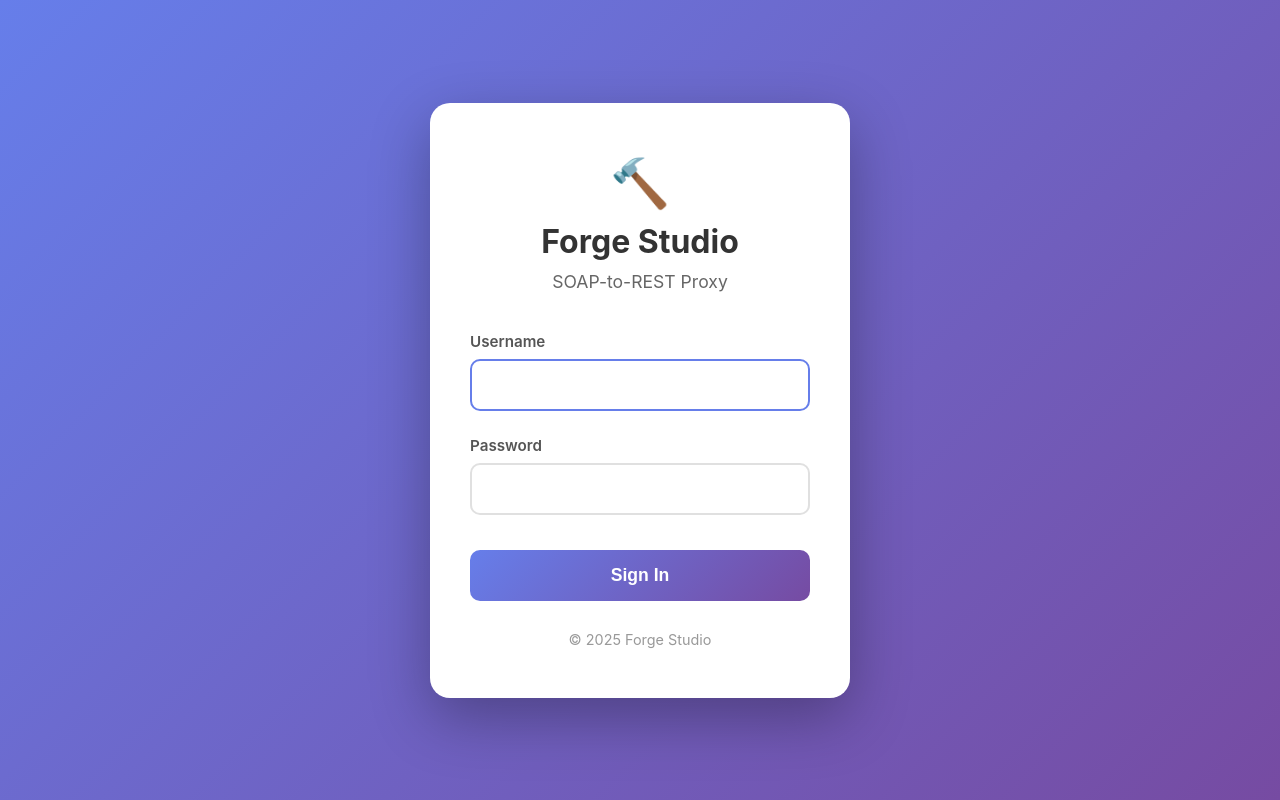
After one commit to venubhamidi/rest-soap-proxy, a Flask app: page /login in a window 1280 px wide. The commit adds this page. Run offline with Flask 3, Linux system fonts and the light colour scheme.

Commit message:
Add authentication with login page and rebrand to Forge Studio

```diff
--- a/app.py
+++ b/app.py
@@ -1,8 +1,9 @@
 """
-SOAP-to-REST Proxy Service
+Forge Studio - SOAP-to-REST Proxy Service
 Main Flask application
 """
 from flask import Flask, request, jsonify, render_template, send_file, session
+from functools import wraps
 import json
 import yaml
 import tempfile
@@ -53,7 +54,59 @@ def get_gateway_token():
     return session.get('gateway_token') or Config.GATEWAY_TOKEN
 
 
+def require_auth(f):
+    """Decorator to require authentication for routes"""
+    @wraps(f)
+    def decorated_function(*args, **kwargs):
+        # Check if API key is configured
+        if Config.API_KEY:
+            api_key = request.headers.get('X-API-Key')
+            if api_key != Config.API_KEY:
+                return jsonify({'error': 'Unauthorized. Invalid or missing API key.'}), 401
+
+        # Check if user is logged in (for web UI)
+        if not session.get('authenticated'):
+            # For API calls, return JSON error
+            if request.path.startswith('/api/') or request.path.startswith('/soap/'):
+                return jsonify({'error': 'Unauthorized. Please authenticate.'}), 401
+            # For web UI, redirect to login
+            return render_template('login.html')
+
+        return f(*args, **kwargs)
+    return decorated_function
+
+
+@app.route('/login', methods=['GET', 'POST'])
+def login():
+    """Login page and handler"""
+    if request.method == 'POST':
+        username = request.form.get('username')
+        password = request.form.get('password')
+
+        # Check credentials
+        if username == 'admin' and password == 'Alekhya@123':
+            session['authenticated'] = True
+            session['username'] = username
+            logger.info(f"User {username} logged in successfully")
+            return jsonify({'success': True})
+        else:
+            logger.warning(f"Failed login attempt for user: {username}")
+            return jsonify({'error': 'Invalid username or password'}), 401
+
+    return render_template('login.html')
+
+
+@app.route('/logout')
+def logout():
+    """Logout handler"""
+    username = session.get('username', 'unknown')
+    session.clear()
+    logger.info(f"User {username} logged out")
+    return render_template('login.html', message='Logged out successfully')
+
+
 @app.route('/')
+@require_auth
 def index():
     """Main web UI"""
     return render_template('index.html', gateway_configured=is_gateway_configured())
@@ -82,6 +135,7 @@ def health():
 
 
 @app.route('/api/convert', methods=['POST'])
+@require_auth
 def convert_wsdl():
     """
     Convert WSDL to OpenAPI and register service
@@ -202,6 +256,7 @@ def convert_wsdl():
         db.close()
 
 
+@require_auth
 @app.route('/api/services', methods=['GET'])
 def list_services():
     """List all registered services"""
@@ -216,6 +271,7 @@ def list_services():
         db.close()
 
 
+@require_auth
 @app.route('/api/services/<service_id>', methods=['GET'])
 def get_service(service_id):
     """Get service details"""
@@ -235,6 +291,7 @@ def get_service(service_id):
         db.close()
 
 
+@require_auth
 @app.route('/api/services/<service_id>', methods=['DELETE'])
 def delete_service(service_id):
     """Delete service and unregister from Gateway if needed"""
@@ -274,6 +331,7 @@ def delete_service(service_id):
         db.close()
 
 
+@require_auth
 @app.route('/api/services/<service_id>/openapi.<format>', methods=['GET'])
 def download_openapi(service_id, format):
     """Download OpenAPI spec in YAML or JSON format"""
@@ -308,6 +366,7 @@ def download_openapi(service_id, format):
         db.close()
 
 
+@require_auth
 @app.route('/api/services/<service_id>/register-gateway', methods=['POST'])
 def register_with_gateway(service_id):
     """Manually register service with MCP Gateway"""
@@ -351,6 +410,7 @@ def register_with_gateway(service_id):
         db.close()
 
 
+@require_auth
 @app.route('/api/services/<service_id>/unregister-gateway', methods=['DELETE'])
 def unregister_from_gateway(service_id):
     """Unregister service from MCP Gateway"""
@@ -387,6 +447,7 @@ def unregister_from_gateway(service_id):
         db.close()
 
 
+@require_auth
 @app.route('/soap/<service_name>/<operation_name>', methods=['POST'])
 def execute_soap_operation(service_name, operation_name):
     """
@@ -423,6 +484,7 @@ def execute_soap_operation(service_name, operation_name):
         }), 500
 
 
+@require_auth
 @app.route('/api/gateway/config', methods=['GET'])
 def get_gateway_config():
     """Get gateway configuration (from env or session)"""
@@ -436,6 +498,7 @@ def get_gateway_config():
     })
 
 
+@require_auth
 @app.route('/api/gateway/config', methods=['POST'])
 def save_gateway_config():
     """Save gateway configuration to session"""
--- a/config.py
+++ b/config.py
@@ -27,6 +27,9 @@ class Config:
     GATEWAY_URL = os.getenv('GATEWAY_URL', '')
     GATEWAY_TOKEN = os.getenv('GATEWAY_TOKEN', '')
 
+    # Authentication (optional - for securing the proxy)
+    API_KEY = os.getenv('API_KEY', '')  # If set, requires X-API-Key header for all requests
+
     # Zeep Configuration
     ZEEP_CACHE_TIMEOUT = int(os.getenv('ZEEP_CACHE_TIMEOUT', 86400))  # 24 hours
     WSDL_REQUEST_TIMEOUT = int(os.getenv('WSDL_REQUEST_TIMEOUT', 30))  # 30 seconds
--- /dev/null
+++ b/templates/login.html
@@ -0,0 +1,213 @@
+<!DOCTYPE html>
+<html lang="en">
+<head>
+    <meta charset="UTF-8">
+    <meta name="viewport" content="width=device-width, initial-scale=1.0">
+    <title>Login - Forge Studio</title>
+    <style>
+        * {
+            margin: 0;
+            padding: 0;
+            box-sizing: border-box;
+        }
+
+        body {
+            font-family: -apple-system, BlinkMacSystemFont, 'Segoe UI', Roboto, Oxygen, Ubuntu, Cantarell, sans-serif;
+            background: linear-gradient(135deg, #667eea 0%, #764ba2 100%);
+            min-height: 100vh;
+            display: flex;
+            align-items: center;
+            justify-content: center;
+            padding: 20px;
+        }
+
+        .login-container {
+            background: white;
+            border-radius: 20px;
+            box-shadow: 0 20px 60px rgba(0,0,0,0.3);
+            padding: 50px 40px;
+            width: 100%;
+            max-width: 420px;
+            text-align: center;
+        }
+
+        .logo {
+            font-size: 3em;
+            margin-bottom: 10px;
+        }
+
+        h1 {
+            color: #333;
+            font-size: 2em;
+            margin-bottom: 10px;
+        }
+
+        .subtitle {
+            color: #666;
+            margin-bottom: 40px;
+            font-size: 1.1em;
+        }
+
+        .form-group {
+            margin-bottom: 25px;
+            text-align: left;
+        }
+
+        label {
+            display: block;
+            margin-bottom: 8px;
+            color: #555;
+            font-weight: 600;
+            font-size: 0.95em;
+        }
+
+        input[type="text"],
+        input[type="password"] {
+            width: 100%;
+            padding: 15px;
+            border: 2px solid #e0e0e0;
+            border-radius: 10px;
+            font-size: 1em;
+            transition: border-color 0.3s;
+        }
+
+        input:focus {
+            outline: none;
+            border-color: #667eea;
+        }
+
+        .btn-login {
+            width: 100%;
+            padding: 15px;
+            border: none;
+            border-radius: 10px;
+            background: linear-gradient(135deg, #667eea 0%, #764ba2 100%);
+            color: white;
+            font-size: 1.1em;
+            font-weight: 600;
+            cursor: pointer;
+            transition: transform 0.2s, box-shadow 0.2s;
+            margin-top: 10px;
+        }
+
+        .btn-login:hover {
+            transform: translateY(-2px);
+            box-shadow: 0 8px 20px rgba(102, 126, 234, 0.4);
+        }
+
+        .btn-login:disabled {
+            opacity: 0.6;
+            cursor: not-allowed;
+            transform: none;
+        }
+
+        .error-message {
+            background: #f8d7da;
+            border: 1px solid #f5c6cb;
+            color: #721c24;
+            padding: 12px;
+            border-radius: 8px;
+            margin-bottom: 20px;
+            display: none;
+        }
+
+        .success-message {
+            background: #d4edda;
+            border: 1px solid #c3e6cb;
+            color: #155724;
+            padding: 12px;
+            border-radius: 8px;
+            margin-bottom: 20px;
+        }
+
+        .footer {
+            margin-top: 30px;
+            color: #999;
+            font-size: 0.9em;
+        }
+
+        .loader {
+            display: none;
+            margin-left: 10px;
+        }
+    </style>
+</head>
+<body>
+    <div class="login-container">
+        <div class="logo">🔨</div>
+        <h1>Forge Studio</h1>
+        <p class="subtitle">SOAP-to-REST Proxy</p>
+
+        {% if message %}
+        <div class="success-message">{{ message }}</div>
+        {% endif %}
+
+        <div id="error-message" class="error-message"></div>
+
+        <form id="login-form">
+            <div class="form-group">
+                <label for="username">Username</label>
+                <input type="text" id="username" name="username" required autofocus>
+            </div>
+
+            <div class="form-group">
+                <label for="password">Password</label>
+                <input type="password" id="password" name="password" required>
+            </div>
+
+            <button type="submit" class="btn-login" id="login-btn">
+                <span class="btn-text">Sign In</span>
+                <span class="loader">⏳</span>
+            </button>
+        </form>
+
+        <div class="footer">
+            © 2025 Forge Studio
+        </div>
+    </div>
+
+    <script>
+        document.getElementById('login-form').addEventListener('submit', async (e) => {
+            e.preventDefault();
+
+            const btn = document.getElementById('login-btn');
+            const btnText = btn.querySelector('.btn-text');
+            const loader = btn.querySelector('.loader');
+            const errorMsg = document.getElementById('error-message');
+
+            // Disable button
+            btn.disabled = true;
+            btnText.style.display = 'none';
+            loader.style.display = 'inline';
+            errorMsg.style.display = 'none';
+
+            const formData = new FormData(e.target);
+
+            try {
+                const response = await fetch('/login', {
+                    method: 'POST',
+                    body: formData
+                });
+
+                const data = await response.json();
+
+                if (response.ok && data.success) {
+                    // Redirect to home page
+                    window.location.href = '/';
+                } else {
+                    errorMsg.textContent = data.error || 'Login failed';
+                    errorMsg.style.display = 'block';
+                }
+
+            } catch (error) {
+                errorMsg.textContent = 'Network error. Please try again.';
+                errorMsg.style.display = 'block';
+            } finally {
+                btn.disabled = false;
+                btnText.style.display = 'inline';
+                loader.style.display = 'none';
+            }
+        });
+    </script>
+</body>
+</html>
```
Also changed, not shown: static/css/style.css (+31 -1 lines), static/js/app.js (+7 -0 lines), templates/index.html (+10 -3 lines), README.md.
